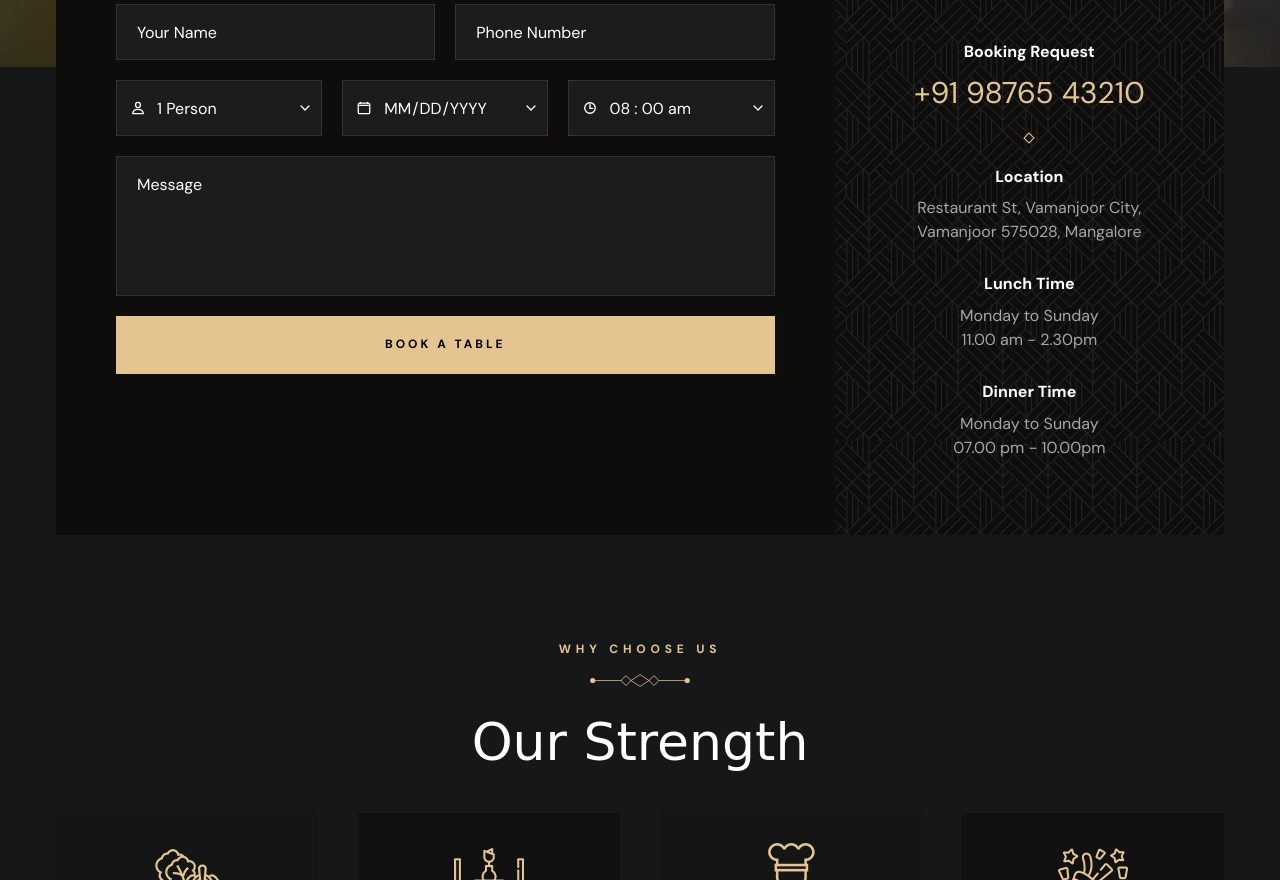
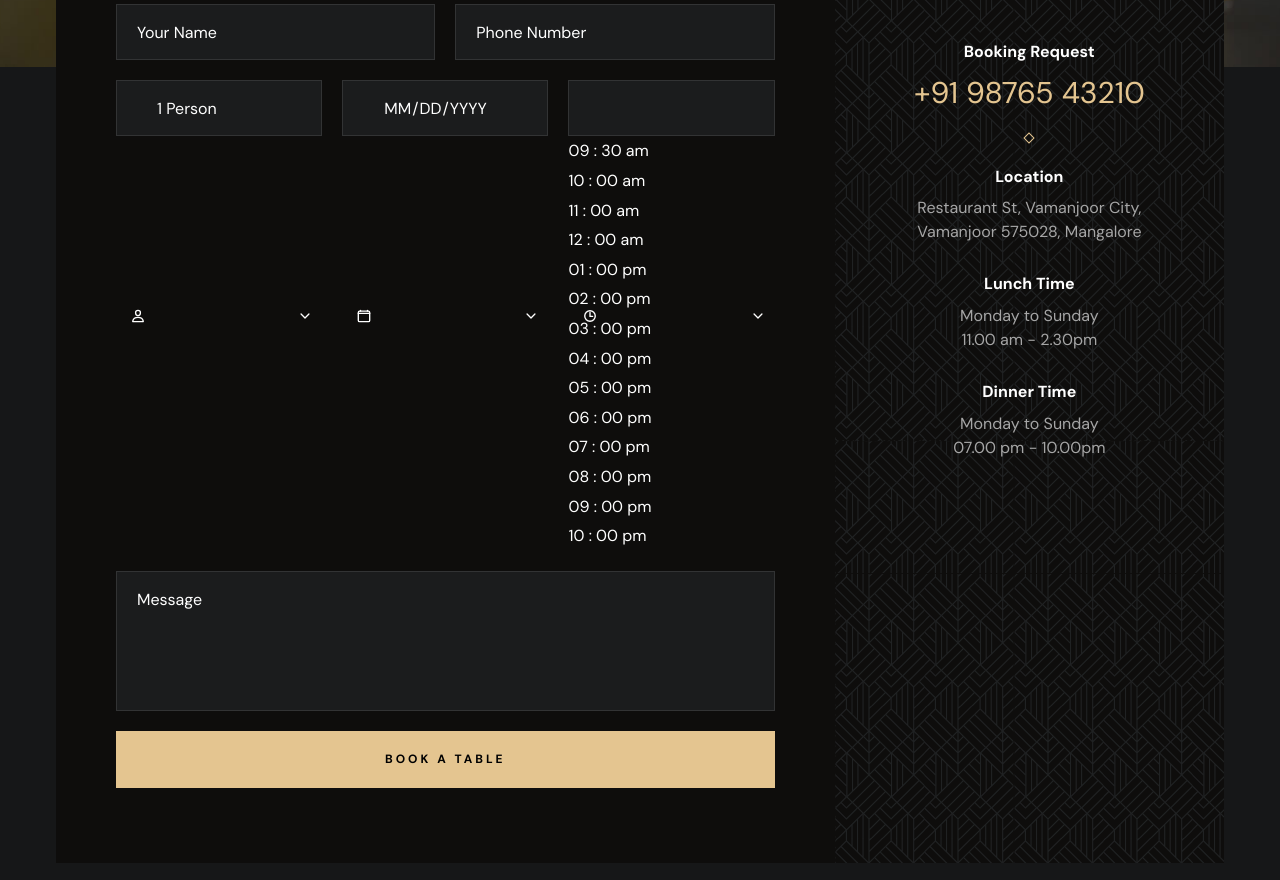
Before and after one commit to Jojo140805/restaurant, a plain HTML site: page index.html in a window 1280 px wide. Shown: the part 5621-6501 px from the top of the page. Drawn offline with nearby package versions, Linux system fonts and the light colour scheme; a web font is replaced by a local one.

Commit message:
Fourth commit

```diff
--- a/index.html
+++ b/index.html
@@ -823,9 +823,8 @@
                 <div class="icon-wrapper">
                   <ion-icon name="time-outline" aria-hidden="true"></ion-icon>
 
-                  <select name="person" class="input-field">
-                    <option value="08:00am">08 : 00 am</option>
-                    <option value="09:00am">09 : 00 am</option>
+                  <select name="person" class="input-field"></select>
+                    <option value="09:00am">09 : 30 am</option>
                     <option value="010:00am">10 : 00 am</option>
                     <option value="011:00am">11 : 00 am</option>
                     <option value="012:00am">12 : 00 am</option>
```
